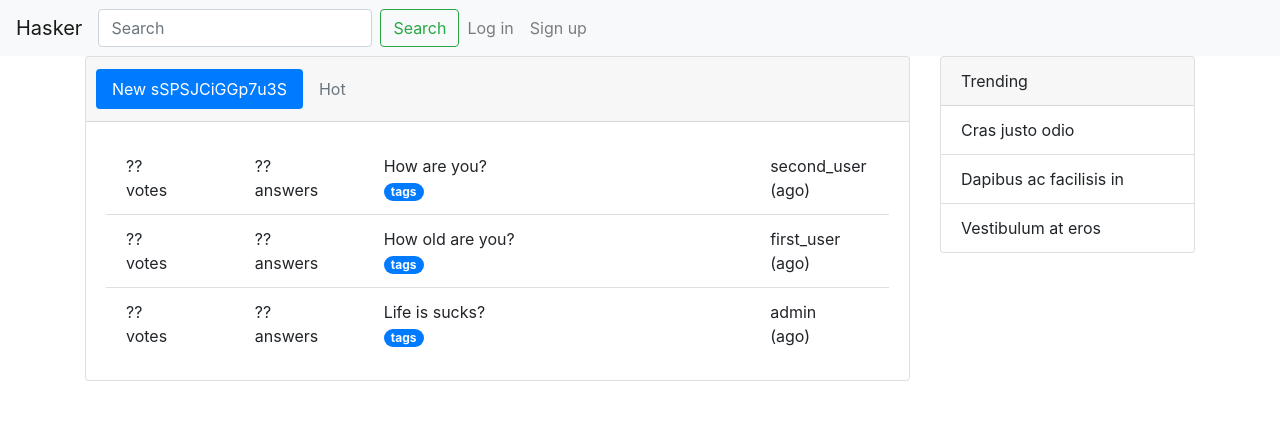
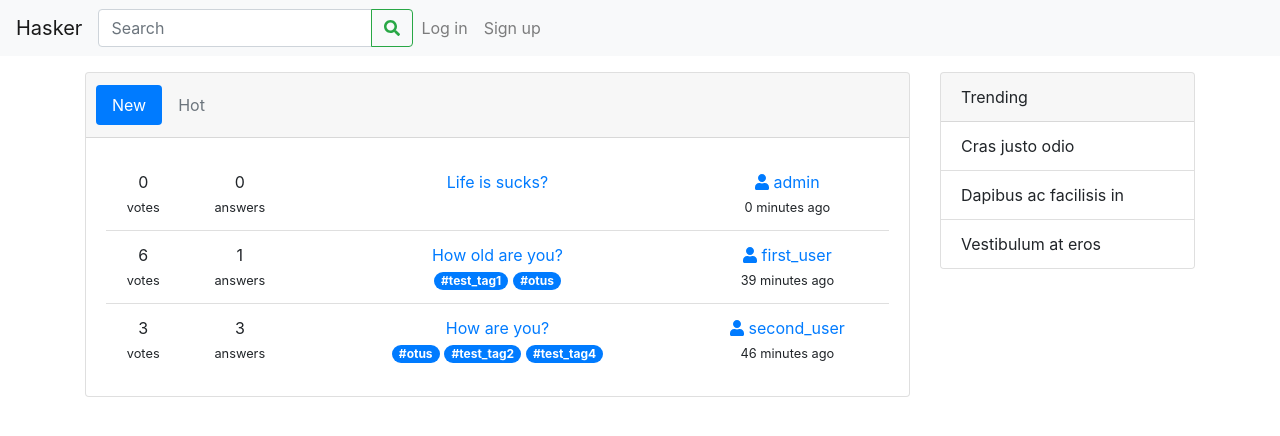
Before and after one commit to MXMP/hasker, a Django app: page /qa/ in a window 1280 px wide. Shown: the top 436 px of the page. Run offline with Django 3.2, Linux system fonts and the light colour scheme; data comes from the database, SQL or seed files in the repository; some libraries are stand-ins or nearby versions.

Commit message:
В списке вопросов на главной теперь отображается вся информация (убрал заглушки).

```diff
--- a/qa/templates/qa/base.html
+++ b/qa/templates/qa/base.html
@@ -12,7 +12,7 @@
     <title>{% block title %}{% endblock %}</title>
 </head>
 <body>
-<nav class="navbar navbar-expand-lg navbar-light bg-light">
+<nav class="navbar navbar-expand-lg navbar-light bg-light mb-3">
     <a class="navbar-brand" href="#">Hasker</a>
     <button class="navbar-toggler" type="button" data-toggle="collapse" data-target="#navbarSupportedContent"
             aria-controls="navbarSupportedContent" aria-expanded="false" aria-label="Toggle navigation">
@@ -21,8 +21,14 @@
 
     <div class="collapse navbar-collapse" id="navbarSupportedContent">
         <form class="form-inline my-2 my-lg-0">
-            <input class="form-control mr-sm-2" type="search" placeholder="Search" aria-label="Search">
-            <button class="btn btn-outline-success my-2 my-sm-0" type="submit">Search</button>
+            <div class="input-group">
+                <input class="form-control" type="search" placeholder="Search" aria-label="Search">
+                <div class="input-group-append">
+                    <button class="btn btn-outline-success my-2 my-sm-0" type="submit">
+                        <i class="fas fa-search"></i>
+                    </button>
+                </div>
+            </div>
         </form>
         {% if user.is_authenticated %}
             <ul class="navbar-nav mr-auto">
--- a/qa/templates/qa/index.html
+++ b/qa/templates/qa/index.html
@@ -3,11 +3,11 @@
 {% block title %}Questions{% endblock %}
 
 {% block body %}
-    <div class="card">
+    <div class="card text-center">
         <div class="card-header">
             <ul class="nav nav-pills card-header-pills">
                 <li class="nav-item">
-                    <a class="nav-link active" href="#">New sSPSJCiGGp7u3S</a>
+                    <a class="nav-link active" href="#">New</a>
                 </li>
                 <li class="nav-item">
                     <a class="nav-link disabled" href="#" tabindex="-1" aria-disabled="true">Hot</a>
@@ -19,36 +19,56 @@
                 {% for question in question_list %}
                     <li class="list-group-item">
                         <div class="row">
-                            <div class="col-2">
+                            <div class="col-1">
                                 <div class="row">
-                                    <div class="col">??</div>
+                                    <div class="col">
+                                        {{ question.votes }}
+                                    </div>
                                 </div>
                                 <div class="row">
-                                    <div class="col">votes</div>
+                                    <div class="col">
+                                        <small>votes</small>
+                                    </div>
                                 </div>
                             </div>
                             <div class="col-2">
                                 <div class="row">
-                                    <div class="col">??</div>
+                                    <div class="col">
+                                        {{ question.answer_set.count }}
+                                    </div>
                                 </div>
                                 <div class="row">
-                                    <div class="col">answers</div>
+                                    <div class="col">
+                                        <small>answers</small>
+                                    </div>
                                 </div>
                             </div>
                             <div class="col">
                                 <div class="row">
-                                    <div class="col">{{ question.header }}</div>
+                                    <div class="col">
+                                        <a href="#">{{ question.header }}</a>
+                                    </div>
+                                </div>
+                                {% if question.tag_set.count %}
+                                    <div class="row">
+                                        <div class="col">
+                                            {% for tag in question.tag_set.all %}
+                                                <a href="#" class="badge badge-pill badge-primary">#{{ tag }}</a>
+                                            {% endfor %}
+                                        </div>
+                                    </div>
+                                {% endif %}
+                            </div>
+                            <div class="col-3">
+                                <div class="row">
+                                    <div class="col">
+                                        <a href="#"><i class="fas fa-user"></i> {{ question.author }}</a>
+                                    </div>
                                 </div>
                                 <div class="row">
-                                    <div class="col"><a href="#" class="badge badge-pill badge-primary">tags</a></div>
-                                </div>
-                            </div>
-                            <div class="col-2">
-                                <div class="row">
-                                    <div class="col">{{ question.author }}</div>
-                                </div>
-                                <div class="row">
-                                    <div class="col">(ago)</div>
+                                    <div class="col">
+                                        <small>{{ question.pub_date|timesince }} ago</small>
+                                    </div>
                                 </div>
                             </div>
                         </div>
--- a/qa/views.py
+++ b/qa/views.py
@@ -6,3 +6,6 @@ from .models import Question
 class IndexView(ListView):
     model = Question
     template_name = 'qa/index.html'
+
+    def get_queryset(self):
+        return Question.objects.order_by('-pub_date')
```
